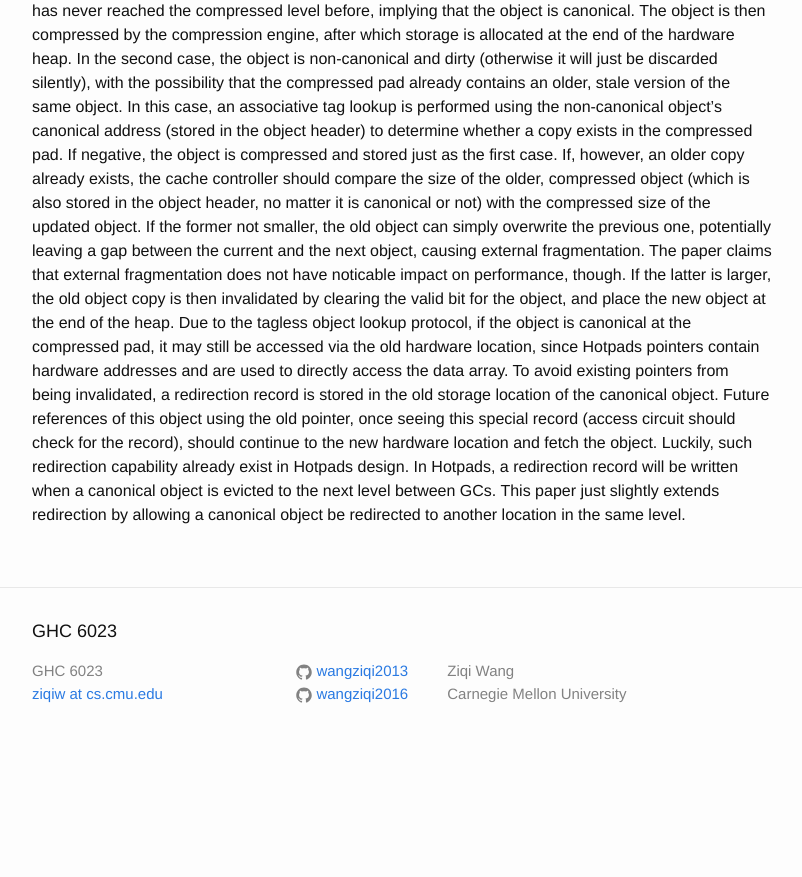
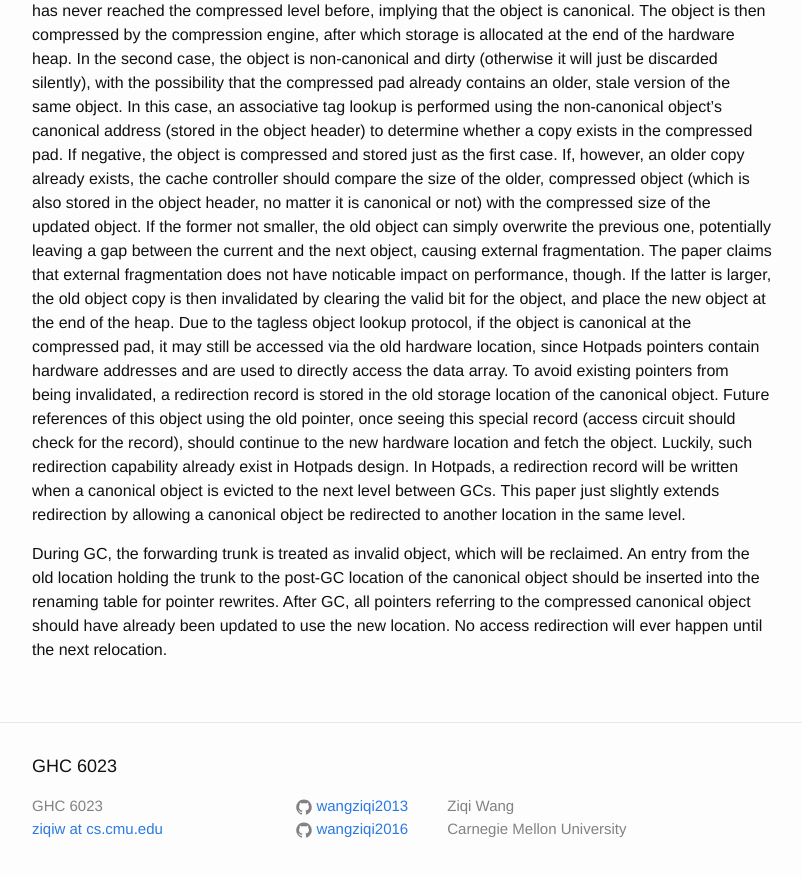
Before and after one commit to wangziqi2013/wangziqi2013.github.io, a Jekyll site: the page built from _posts/2020-07-11-zippads-coco.markdown, in a window 1280 px wide and 900 px high, scrolled down 2542 px. Shown: the top 877 px of the window, without its empty margins (238-1040 px from the left). Built offline with Jekyll 4.4.1, drawn with Linux system fonts in a browser that asks for light colours; before the commit the page ends 3307 px from its top, so only the background shows below that.

Commit message:
Adding GC

```diff
--- a/_posts/2020-07-11-zippads-coco.markdown
+++ b/_posts/2020-07-11-zippads-coco.markdown
@@ -112,3 +112,8 @@ record (access circuit should check for the record), should continue to the new
 Luckily, such redirection capability already exist in Hotpads design. In Hotpads, a redirection record will be written
 when a canonical object is evicted to the next level between GCs. This paper just slightly extends redirection
 by allowing a canonical object be redirected to another location in the same level.
+
+During GC, the forwarding trunk is treated as invalid object, which will be reclaimed. An entry from the old location holding
+the trunk to the post-GC location of the canonical object should be inserted into the renaming table for pointer rewrites.
+After GC, all pointers referring to the compressed canonical object should have already been updated to use the new
+location. No access redirection will ever happen until the next relocation.
```
